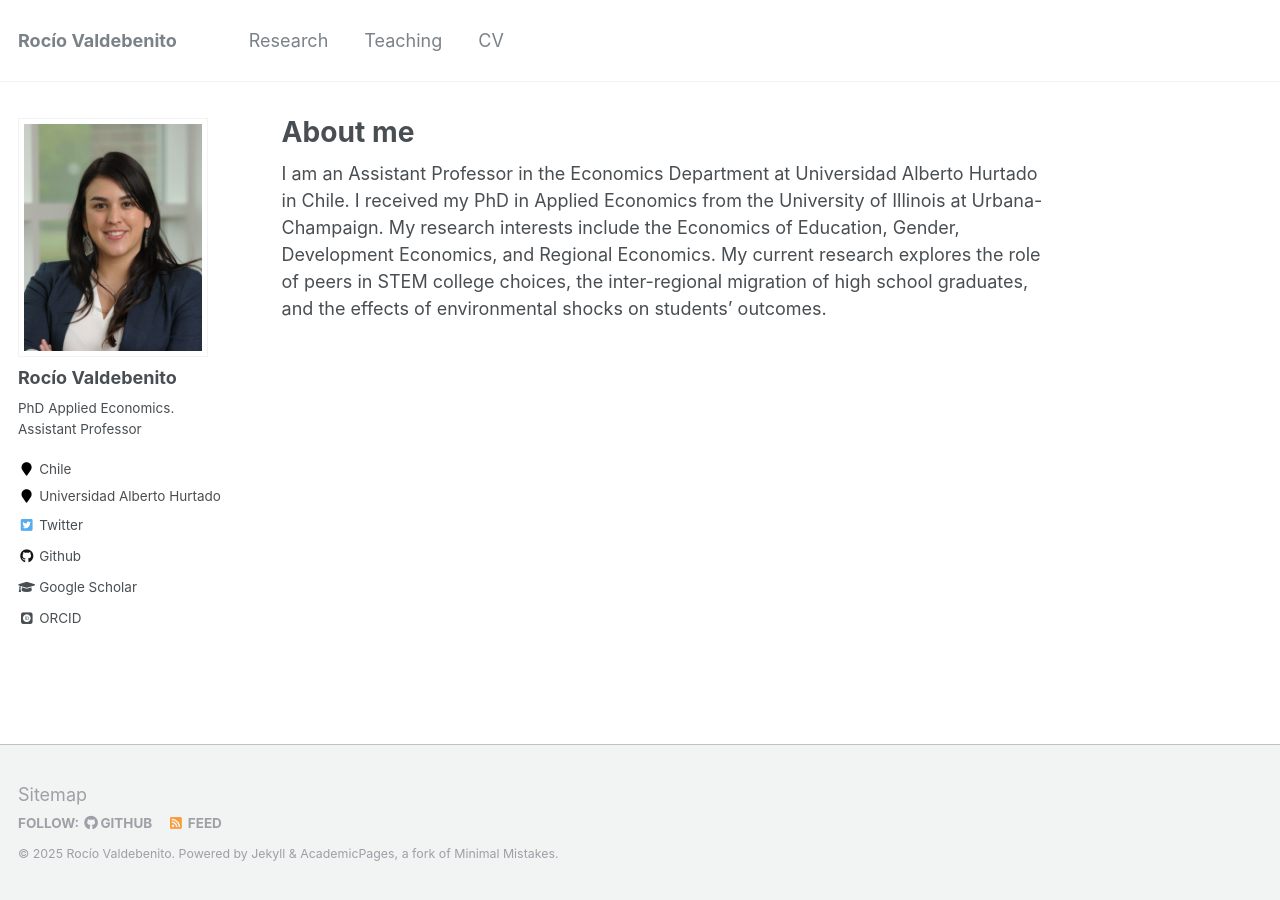
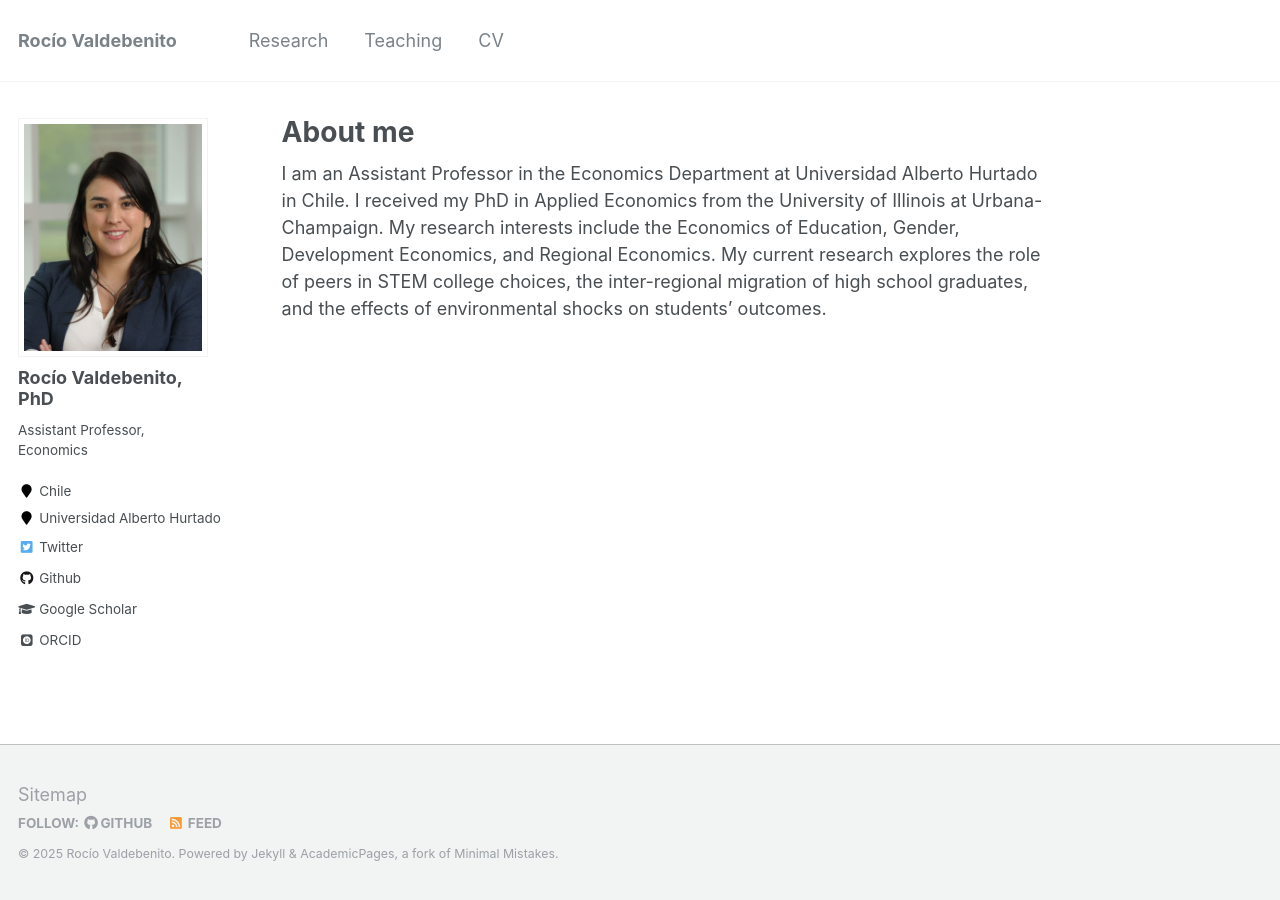
Before and after one commit to rvaldebenito/rvaldebenito.github.io, a Jekyll site: the page built from _pages/about.md, in a window 1280 px wide. Built offline with Jekyll 4.4.1, drawn with Linux system fonts in a browser that asks for light colours; some web fonts are replaced.

Commit message:
Update _config.yml

```diff
--- a/_config.yml
+++ b/_config.yml
@@ -80,9 +80,9 @@ analytics:
 
 # Site Author
 author:
-  name             : "Rocío Valdebenito"
+  name             : "Rocío Valdebenito, PhD"
   avatar           : "117tmc_small2.JPG"
-  bio              : "PhD Applied Economics. Assistant Professor"
+  bio              : "Assistant Professor, Economics"
   location         : "Chile"
   employer         : "Universidad Alberto Hurtado"
   pubmed           :
```
